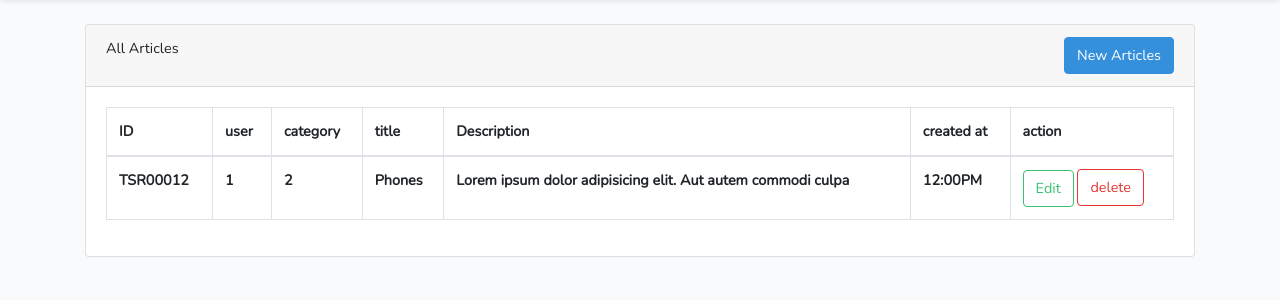
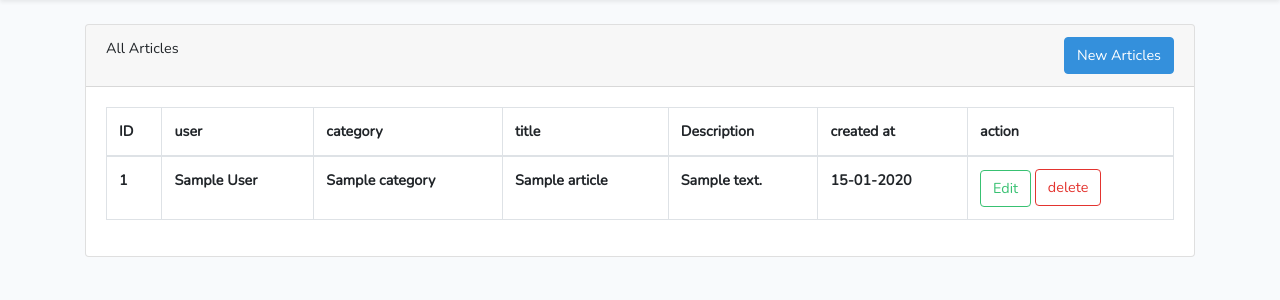
Before and after one commit to sortsom/ProductEcommerce, a Laravel app: page /articles in a window 1280 px wide. Shown: the part 55-355 px from the top of the page. Run offline with Laravel 8, Linux system fonts and the light colour scheme; a user stored in the database is signed in; tables that the repository leaves empty hold one stand-in row (values such as "Sample post"); some libraries are stand-ins or nearby versions.

Commit message:
Create Articles

```diff
--- a/app/Http/Controllers/ArticleController.php
+++ b/app/Http/Controllers/ArticleController.php
@@ -41,7 +41,19 @@ class ArticleController extends Controller
      */
     public function store(Request $request)
     {
-
+//        auth()->user()->articles()->create([
+//            'category_id' => $request->category_id,
+//            'title' => $request->title,
+//            'description' => $request->description
+//        ]);
+//
+        Article::create([
+            'user_id' => auth()->user()->id,
+            'category_id' => $request->category_id,
+            'title' => $request->title,
+            'description' => $request->description
+        ]);
+        return redirect()->route('articles.index');
     }
 
     /**
@@ -83,7 +95,9 @@ class ArticleController extends Controller
         //
         $articles = Category::findOrFail($id);
         $articles->update([
-            'name' => $request->name,
+            'category_id' => $request->category_id,
+            'title' => $request->title,
+            'description' => $request->description
         ]);
         return redirect()->route('articles.index');
     }
--- a/app/Models/Article.php
+++ b/app/Models/Article.php
@@ -19,6 +19,6 @@ class Article extends Model
 
     public function category()
     {
-        return $this->belongsTo(Article::class);
+        return $this->belongsTo(Category::class);
     }
 }
--- a/resources/views/articles/create.blade.php
+++ b/resources/views/articles/create.blade.php
@@ -5,14 +5,14 @@
         <div class="row justify-content-center">
             <div class="col-12">
                 <div class="card">
-                    <div class="card-header">Add New Category</div>
+                    <div class="card-header">Add New Article</div>
                     <div class="card-body">
                         <form method="POST" action="{{ route('articles.store') }}">
                             @csrf
                             <div class="form-group">
                                 <label for="email">{{ __('Name') }}</label>
-                                <input id="name" type="text" class="form-control @error('name') is-invalid @enderror"
-                                       name="name" value="{{ old('name') }}">
+                                <input id="name" type="text" class="form-control @error('title') is-invalid @enderror"
+                                       name="title" value="{{ old('title') }}">
                                 @error('name')
                                 <span class="invalid-feedback" role="alert">{{ $message }}</span>
                                 @enderror
--- a/resources/views/articles/index.blade.php
+++ b/resources/views/articles/index.blade.php
@@ -23,23 +23,32 @@
                             </tr>
                             </thead>
                             <tbody>
+
+                            @forelse($articles as $article)
                                 <tr>
-                                <th scope="10%">TSR00012</th>
-                                <th scope="10%">1</th>
-                                <th scope="10%">2</th>
-                                <th scope="30%">Phones</th>
-                                <th scope="40%">Lorem ipsum dolor adipisicing elit. Aut autem commodi culpa</th>
-                                <th scope="30%">12:00PM</th>
+                                    <th scope="10%">{{ ++$loop->index }}</th>
+                                    <th scope="10%">{{ $article->user->name }}</th>
+                                    <th scope="10%">{{ $article->category->name }}</th>
+                                    <th scope="30%">{{ $article->title }}</th>
+                                    <th scope="40%">{{ $article->description }}</th>
+                                    <th scope="30%">{{ $article->created_at->format('d-m-Y') }}</th>
                                     <td>
                                         <a href="#" class="btn btn-outline-success">Edit</a>
                                         <form method="POST" action="" class="d-inline-flex">
                                             @csrf
                                             @method('DELETE')
                                             <button type="submit" class="btn btn-outline-danger">delete</button>
-
                                         </form>
                                     </td>
                                 </tr>
+                            @empty
+                                <tr>
+                                    <td colspan="7" class="text-center">
+                                        No data to be displayed
+                                    </td>
+                                </tr>
+                            @endforelse
+
                             </tbody>
                         </table>
                     </div>
--- a/routes/web.php
+++ b/routes/web.php
@@ -20,7 +20,7 @@ Route::view('/', 'welcome');
 
 Route::group(['middleware' => ['auth']], function () {
     Route::resource('categories', CategoryController::class);
-    Route::resource('articles',ArticleController::class);
+    Route::resource('articles', ArticleController::class);
 });
 
 Auth::routes();
```
Lines whose indentation alone changed are shown as unchanged.
